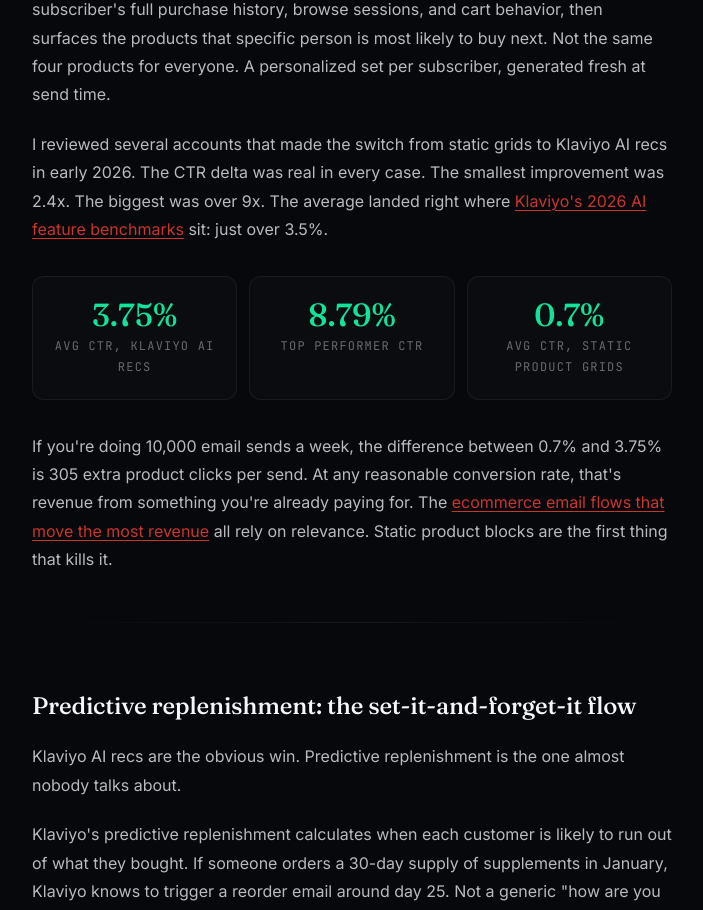
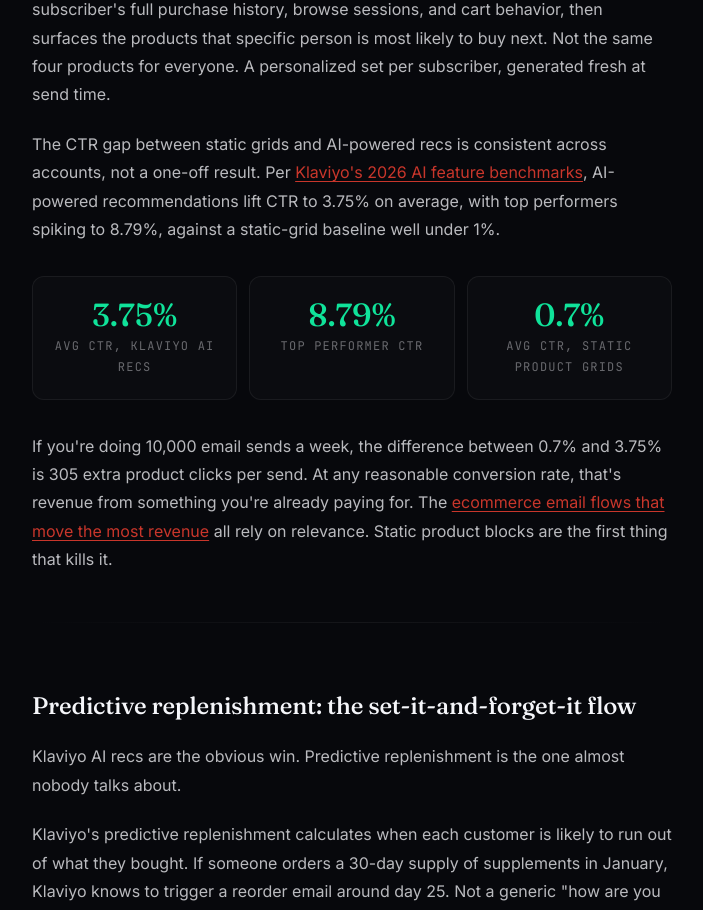
Before and after one commit to dustyboy-23/ventiscale-site, a Next.js app: page /blog/klaviyo-ai-product-recommendations-2026 in a window 1280 px wide. Shown: the part 1878-2788 px from the top of the page, without its empty margins (288-991 px from the left). Built offline with nearby package versions, Linux system fonts and the light colour scheme; no server answers.

Commit message:
Blog sweep 2B: verify-and-fix (batch 4)

```diff
--- a/app/(marketing)/blog/klaviyo-ai-composer-spring-2026/page.tsx
+++ b/app/(marketing)/blog/klaviyo-ai-composer-spring-2026/page.tsx
@@ -490,8 +490,8 @@
                 className="blog-related-card"
               >
                 <div className="related-title">
-                  AI marketing averages 171% ROI. Your agency retainer
-                  doesn&apos;t.
+                  AI marketing beats the agency retainer on ROI. Here&apos;s
+                  the math.
                 </div>
                 <div className="related-meta">7 min read</div>
               </Link>
--- a/app/(marketing)/blog/klaviyo-ai-product-recommendations-2026/page.tsx
+++ b/app/(marketing)/blog/klaviyo-ai-product-recommendations-2026/page.tsx
@@ -239,18 +239,18 @@
             fresh at send time.
           </p>
           <p>
-            I reviewed several accounts that made the switch from static grids
-            to Klaviyo AI recs in early 2026. The CTR delta was real in every
-            case. The smallest improvement was 2.4x. The biggest was over 9x.
-            The average landed right where{" "}
+            The CTR gap between static grids and AI-powered recs is
+            consistent across accounts, not a one-off result. Per{" "}
             <a
               href="https://stormy.ai/blog/klaviyo-ai-features-ecommerce-automation-2026"
               target="_blank"
               rel="noopener noreferrer"
             >
               Klaviyo&apos;s 2026 AI feature benchmarks
-            </a>{" "}
-            sit: just over 3.5%.
+            </a>
+            , AI-powered recommendations lift CTR to 3.75% on average, with
+            top performers spiking to 8.79%, against a static-grid baseline
+            well under 1%.
           </p>
 
           <div className="blog-stat-row">
```
